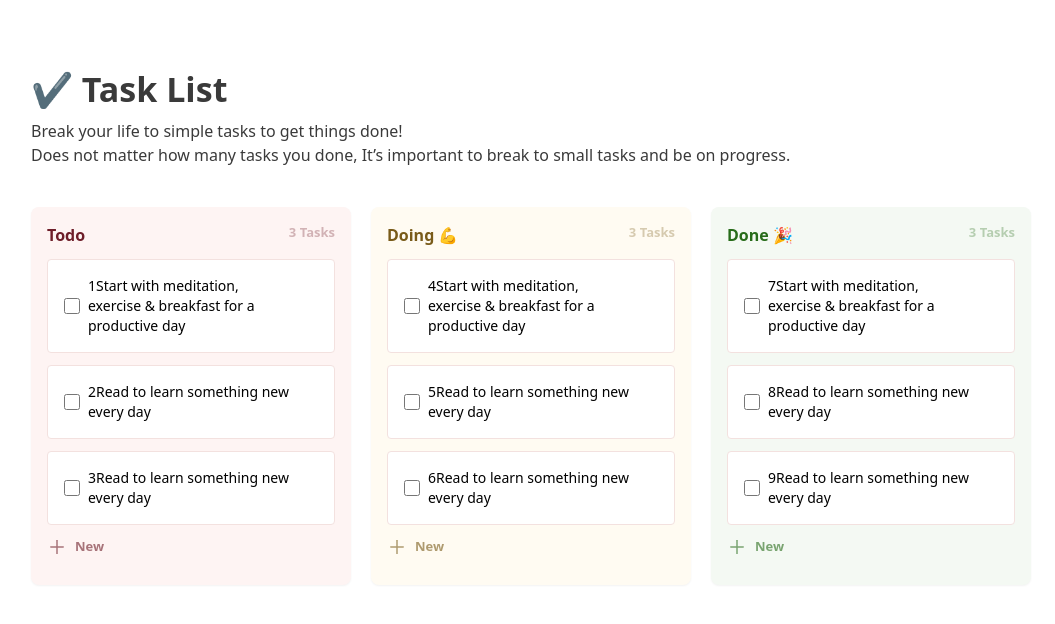
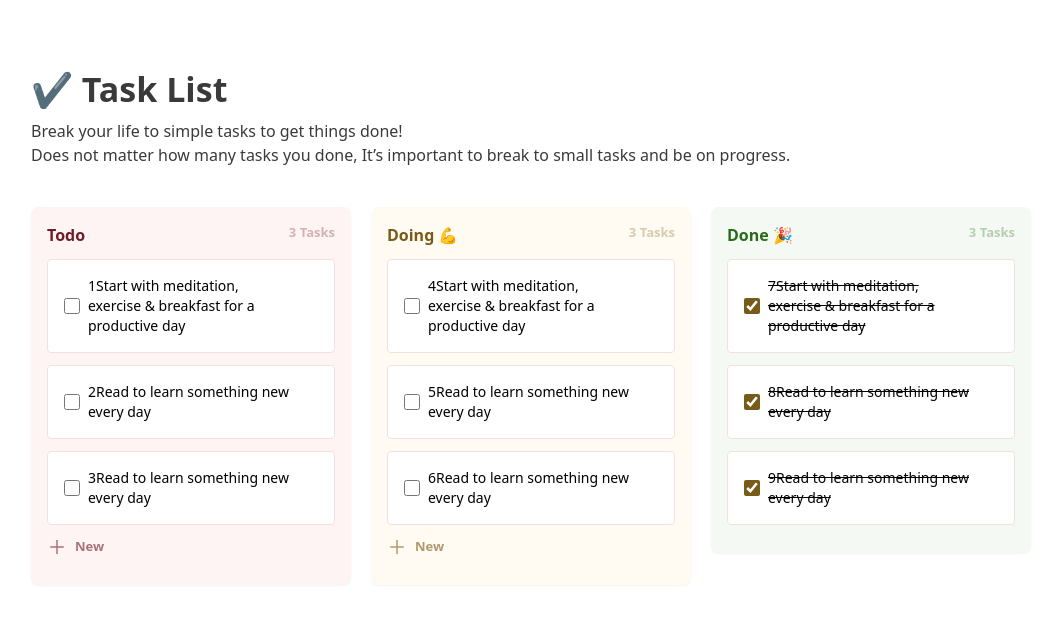
Before and after one commit to sadegh1379/Todo-list-drag-and-drop, a React app: page / in a window 1280 px wide. Shown: the top 624 px of the page, without its empty margins (109-1164 px from the left). Built offline with nearby package versions, Linux system fonts and the light colour scheme.

Commit message:
completed

```diff
--- a/package.json
+++ b/package.json
@@ -35,6 +35,7 @@
   },
   "dependencies": {
     "@babel/cli": "^7.22.10",
+    "lodash": "^4.17.21",
     "path": "^0.12.7",
     "react": "^18.2.0",
     "react-beautiful-dnd": "^13.1.1",
--- a/src/components/Column/index.js
+++ b/src/components/Column/index.js
@@ -1,10 +1,19 @@
 import React from "react";
 import { Draggable, Droppable } from "react-beautiful-dnd";
-import { AiOutlinePlus } from 'react-icons/ai';
-
+import { AiOutlinePlus } from "react-icons/ai";
 import TaskCard from "../TaskCard";
 
-function Column({ id, tasks, index, title, bgColor, titleColor, icon, deleteTaskHandler, boardId }) {
+function Column({
+  id,
+  tasks,
+  index,
+  title,
+  bgColor,
+  titleColor,
+  icon,
+  deleteTaskHandler,
+  boardId,
+}) {
   return (
     <Draggable draggableId={`${id}`} index={index}>
       {(provided) => (
@@ -19,13 +28,15 @@ function Column({ id, tasks, index, title, bgColor, titleColor, icon, deleteTask
               <div
                 {...provided.droppableProps}
                 ref={provided.innerRef}
-                className={`p-4 rounded-lg shadow-sm
+                className={`p-4 rounded-lg shadow-sm relative
               ${snapshot.isDraggingOver ? bgColor : bgColor}
 
               `}
               >
                 <h2 className="font-[600] text-[16px] flex justify-between">
-                  <span className={`${titleColor}`}>{title} {icon}</span>
+                  <span className={`${titleColor}`}>
+                    {title} {icon}
+                  </span>
                   <span className={`${titleColor} text-[13px] opacity-30`}>
                     {tasks.length} Tasks
                   </span>
@@ -37,7 +48,7 @@ function Column({ id, tasks, index, title, bgColor, titleColor, icon, deleteTask
                       draggableId={task.id}
                       index={index}
                     >
-                      {(provided) => (
+                      {(provided, snapshot) => (
                         <TaskCard
                           task={task}
                           index={index}
@@ -47,6 +58,7 @@ function Column({ id, tasks, index, title, bgColor, titleColor, icon, deleteTask
                           dragHandleProps={provided.dragHandleProps}
                           boardId={boardId}
                           deleteTaskHandler={deleteTaskHandler}
+                          isDragging={snapshot.isDragging}
                         />
                       )}
                     </Draggable>
@@ -54,12 +66,16 @@ function Column({ id, tasks, index, title, bgColor, titleColor, icon, deleteTask
                   {/* drag place holder */}
                   {provided.placeholder}
                   {/* add new task */}
-                  <div>
-                    <button className={`font-bold text-[13px] ${titleColor} opacity-60 flex items-center gap-2`}>
-                      <AiOutlinePlus size={20}/>
-                       New
-                    </button>
-                  </div>
+                  {boardId !== "done" && (
+                    <div>
+                      <button
+                        className={`font-bold text-[13px] ${titleColor} opacity-60 flex items-center gap-2`}
+                      >
+                        <AiOutlinePlus size={20} />
+                        New
+                      </button>
+                    </div>
+                  )}
                 </div>
               </div>
             )}
--- a/src/components/TaskCard/index.js
+++ b/src/components/TaskCard/index.js
@@ -8,26 +8,37 @@ function TaskCard({
   draggableProps,
   dragHandleProps,
   deleteTaskHandler,
-  boardId
+  boardId,
+  isDragging,
 }) {
-
+  // console.log('isDraggign:', isDragging)
   return (
     <div
       {...draggableProps}
       {...dragHandleProps}
       ref={innerRef}
-      className="bg-white group rounded-[4px] border border-gray-100 p-4 m-0 flex flex-row items-center "
+      className={`group bg-white rounded-[4px] border border-gray-100 p-4 m-0 flex flex-row items-center
+      `}
     >
       <div className="flex items-center justify-between w-full gap-1 relative">
         <input
           id="green-checkbox"
           type="checkbox"
+          checked={boardId === "done" ? true : false}
           className="w-4 accent-dark-pink outline-none h-4 rounded focus:ring-dark-red focus:ring-0"
         />
-        <label htmlFor="green-checkbox" className="text-sm flex-1 font-medium ml-1 mr-6">
+        <label
+          htmlFor="green-checkbox"
+          className={`text-sm flex-1 font-medium ml-1 mr-6
+        ${boardId === "done" && "line-through"}
+        `}
+        >
           {task.title}
         </label>
-        <button onClick={() => deleteTaskHandler(boardId, id)} className="absolute right-[1px] hidden group-hover:flex ">
+        <button
+          onClick={() => deleteTaskHandler(boardId, id)}
+          className="absolute right-[1px] hidden group-hover:flex "
+        >
           <svg
             xmlns="http://www.w3.org/2000/svg"
             fill="none"
--- a/tailwind.config.js
+++ b/tailwind.config.js
@@ -14,6 +14,7 @@ module.exports = {
       "dark-green": "#286C1A",
       "dark-black": "#3A3A3A",
       "white": '#FFFFFF',
+      "transparent": "transparent",
       "gray": {
         100: '#F3E1DF',
       }
```
Also changed, not shown: src/components/Board/index.js (+4 -4 lines), 1 other file (tests, documents, lock files or other folders).
